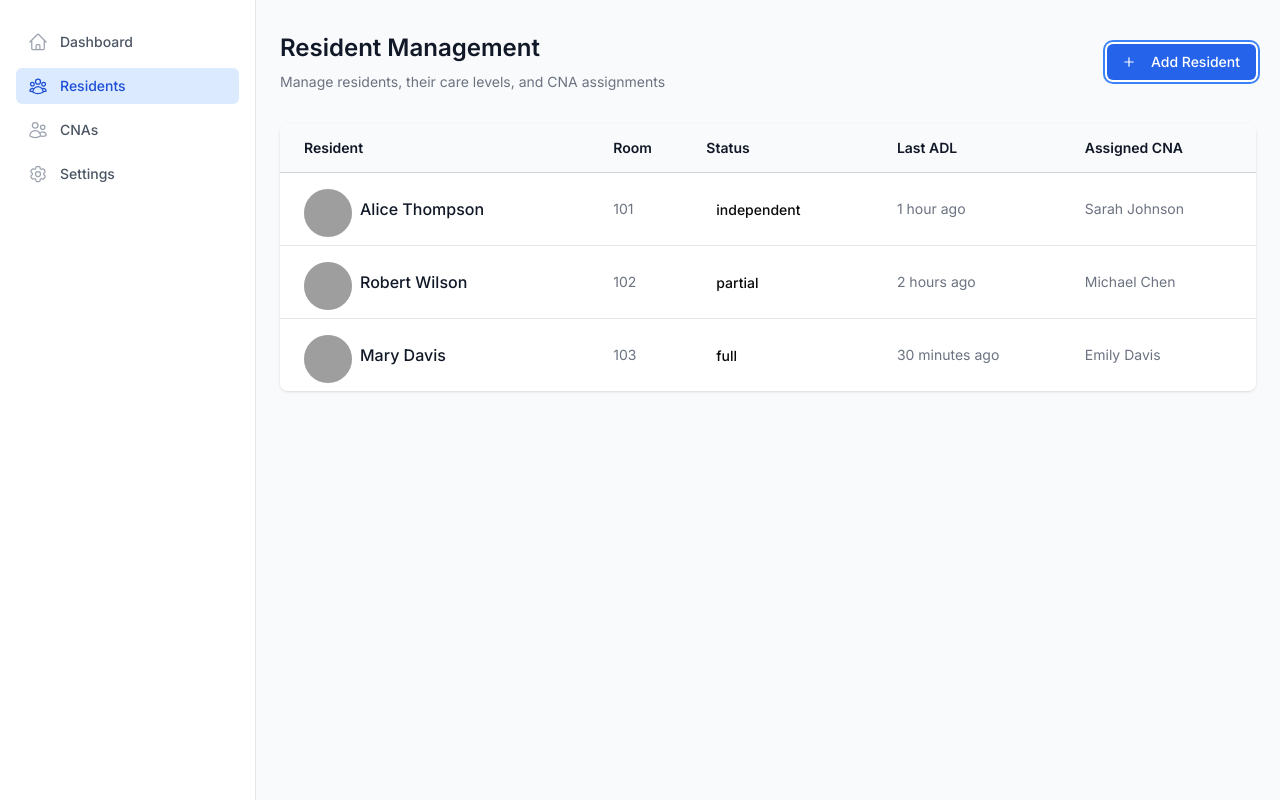
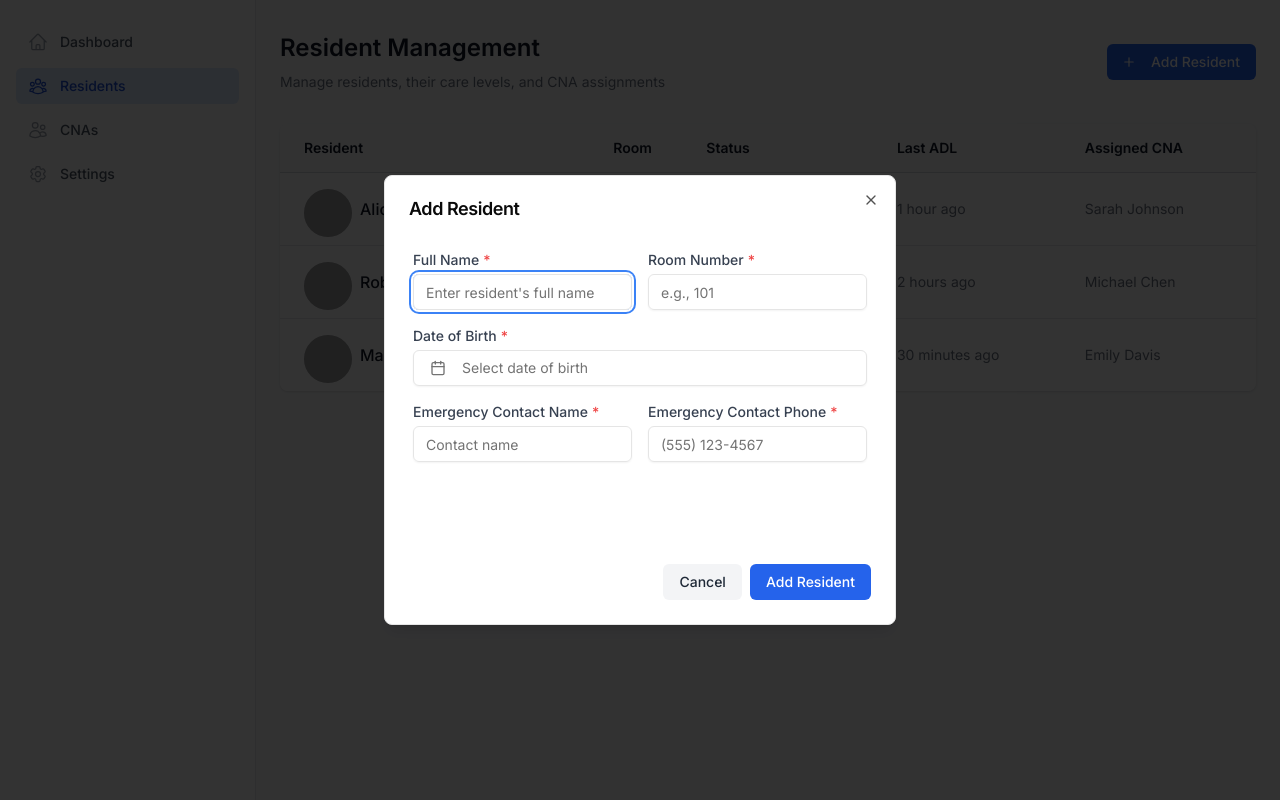
Before and after one commit to mattheskaiser/smartchartpro-demo, a Next.js app: page /admin/residents in a window 1280 px wide. Both pictures are taken after a click on the button "Add Resident". Built offline with nearby package versions, Linux system fonts and the light colour scheme; grey boxes are pictures that could not be loaded.

Commit message:
feat(residents): add modal to add a new resident

```diff
--- a/src/app/admin/residents/page.tsx
+++ b/src/app/admin/residents/page.tsx
@@ -4,12 +4,27 @@ import { PlusIcon } from '@heroicons/react/20/solid';
 import { ButtonAtom } from '@/components/atoms/Button.atom';
 import { TextAtom } from '@/components/atoms/Text.atom';
 import { ResidentListTableMolecule } from '@/components/molecules/resident/ResidentListTable.molecule';
+import { AddResidentModalMolecule } from '@/components/molecules/resident/modals/AddResidentModal.molecule';
 import { ADMIN_RESIDENTS } from '@/constants/residents';
 
 export default function ResidentManagement() {
+  const [isAddModalOpen, setIsAddModalOpen] = useState(false);
+
   const handleAddResident = () => {
-    // TODO: Implement add resident functionality
-    console.log('Add resident clicked');
+    setIsAddModalOpen(true);
+  };
+
+  const handleSubmitResident = (formData: any) => {
+    // TODO: Implement actual resident creation logic
+    console.log('Creating new resident:', formData);
+
+    // Here you would typically:
+    // 1. Validate the form data
+    // 2. Send to API/database
+    // 3. Update the residents list
+    // 4. Show success message
+
+    setIsAddModalOpen(false);
   };
 
   return (
@@ -34,6 +49,12 @@ export default function ResidentManagement() {
       <div className="mt-8">
         <ResidentListTableMolecule residents={ADMIN_RESIDENTS} />
       </div>
+
+      <AddResidentModalMolecule
+        isOpen={isAddModalOpen}
+        onClose={() => setIsAddModalOpen(false)}
+        onSubmit={handleSubmitResident}
+      />
     </div>
   );
 }
--- a/src/components/molecules/resident/modals/AddResidentModal.molecule.tsx
+++ b/src/components/molecules/resident/modals/AddResidentModal.molecule.tsx
@@ -1,50 +1,45 @@
 'use client';
 
-import { useState } from 'react';
+import React, { useState } from 'react';
 import { InputAtom } from '@/components/atoms/Input.atom';
-import { DropdownAtom } from '@/components/atoms/Dropdown.atom';
 import { LabelAtom } from '@/components/atoms/Label.atom';
-import { TextAtom } from '@/components/atoms/Text.atom';
-import { CheckboxAtom } from '@/components/atoms/Checkbox.atom';
 import { FormModalOrganism } from '@/components/organisms/Modal.organism';
-import { ADL_OPTIONS, CARE_STATUS_OPTIONS } from '@/constants/adl';
-
-interface ResidentFormData {
-  name: string;
-  room: string;
-  status: string;
-  adls: string[];
-}
+import { DatePickerMolecule } from '@/components/molecules/DatePicker.molecule';
 
 interface AddResidentModalProps {
   isOpen: boolean;
   onClose: () => void;
-  onSubmit: (formData: ResidentFormData) => void;
+  onSubmit: (resident: {
+    name: string;
+    room: string;
+    dateOfBirth: string;
+    emergencyContactName: string;
+    emergencyContactPhone: string;
+  }) => void;
 }
 
 export const AddResidentModalMolecule = ({ isOpen, onClose, onSubmit }: AddResidentModalProps) => {
   const [form, setForm] = useState({
     name: '',
     room: '',
-    status: 'independent',
-    adls: [] as string[],
+    dateOfBirth: '',
+    emergencyContactName: '',
+    emergencyContactPhone: '',
   });
-
-  const handleChange = (field: string, value: string) => {
-    setForm({ ...form, [field]: value });
-  };
-
-  const handleAdlChange = (adl: string) => {
-    setForm(prev => ({
-      ...prev,
-      adls: prev.adls.includes(adl) ? prev.adls.filter(a => a !== adl) : [...prev.adls, adl],
-    }));
-  };
 
   const handleSubmit = (e: React.FormEvent) => {
     e.preventDefault();
+    if (form.name.trim() && form.room.trim() && form.emergencyContactName.trim()) {
       onSubmit(form);
-    setForm({ name: '', room: '', status: 'independent', adls: [] });
+      setForm({
+        name: '',
+        room: '',
+        dateOfBirth: '',
+        emergencyContactName: '',
+        emergencyContactPhone: '',
+      });
+      onClose();
+    }
   };
 
   return (
@@ -53,50 +48,61 @@ export const AddResidentModalMolecule = ({ isOpen, onClose, onSubmit }: AddResid
       onClose={onClose}
       onSubmit={handleSubmit}
       title="Add Resident"
-      submitLabel="Add"
-      size="sm"
+      submitLabel="Add Resident"
+
     >
+      <div className="grid grid-cols-2 gap-4">
         <div>
-        <LabelAtom required>Name</LabelAtom>
+          <LabelAtom required>Full Name</LabelAtom>
           <InputAtom
             type="text"
             value={form.name}
-          onChange={e => handleChange('name', e.target.value)}
+            onChange={e => setForm(prev => ({ ...prev, name: e.target.value }))}
+            placeholder="Enter resident's full name"
             required
           />
         </div>
         <div>
-        <LabelAtom required>Room</LabelAtom>
+          <LabelAtom required>Room Number</LabelAtom>
           <InputAtom
             type="text"
             value={form.room}
-          onChange={e => handleChange('room', e.target.value)}
+            onChange={e => setForm(prev => ({ ...prev, room: e.target.value }))}
+            placeholder="e.g., 101"
+            required
+          />
+        </div>
+      </div>
+
+      <div>
+        <LabelAtom required>Date of Birth</LabelAtom>
+        <DatePickerMolecule
+          value={form.dateOfBirth}
+          onChange={date => setForm(prev => ({ ...prev, dateOfBirth: date }))}
+          placeholder="Select date of birth"
+        />
+      </div>
+
+      <div className="grid grid-cols-2 gap-4">
+        <div>
+          <LabelAtom required>Emergency Contact Name</LabelAtom>
+          <InputAtom
+            type="text"
+            value={form.emergencyContactName}
+            onChange={e => setForm(prev => ({ ...prev, emergencyContactName: e.target.value }))}
+            placeholder="Contact name"
             required
           />
         </div>
         <div>
-        <LabelAtom>Status</LabelAtom>
-        <DropdownAtom
-          value={form.status}
-          onValueChange={value => handleChange('status', value)}
-          placeholder="Select care status"
-          options={CARE_STATUS_OPTIONS}
+          <LabelAtom required>Emergency Contact Phone</LabelAtom>
+          <InputAtom
+            type="tel"
+            value={form.emergencyContactPhone}
+            onChange={e => setForm(prev => ({ ...prev, emergencyContactPhone: e.target.value }))}
+            placeholder="(555) 123-4567"
+            required
           />
-      </div>
-      <div>
-        <LabelAtom>ADLs</LabelAtom>
-        <div className="flex flex-wrap gap-2">
-          {ADL_OPTIONS.map(adl => (
-            <label key={adl} className="flex items-center gap-1 text-sm">
-              <CheckboxAtom
-                checked={form.adls.includes(adl)}
-                onCheckedChange={() => handleAdlChange(adl)}
-              />
-              <TextAtom variant="small" className="capitalize">
-                {adl}
-              </TextAtom>
-            </label>
-          ))}
         </div>
       </div>
     </FormModalOrganism>
```
Lines whose indentation alone changed are shown as unchanged.
